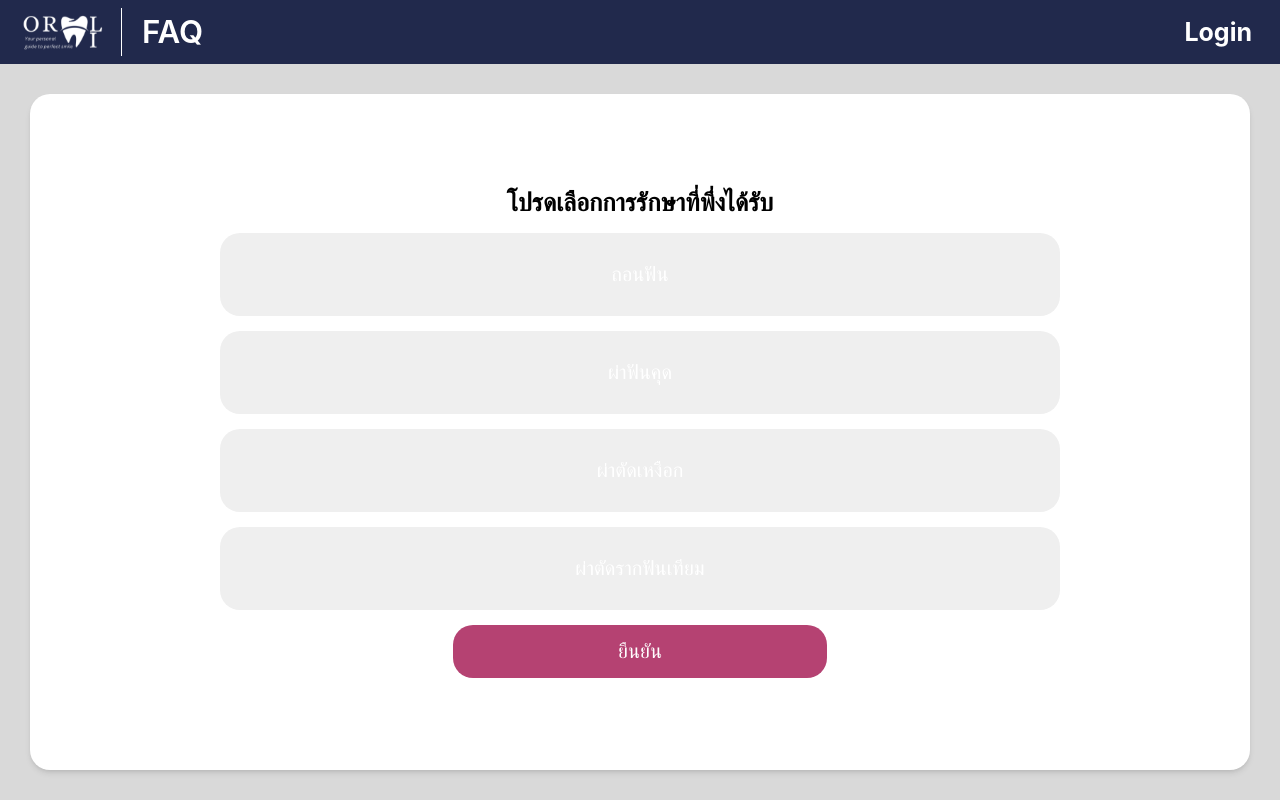
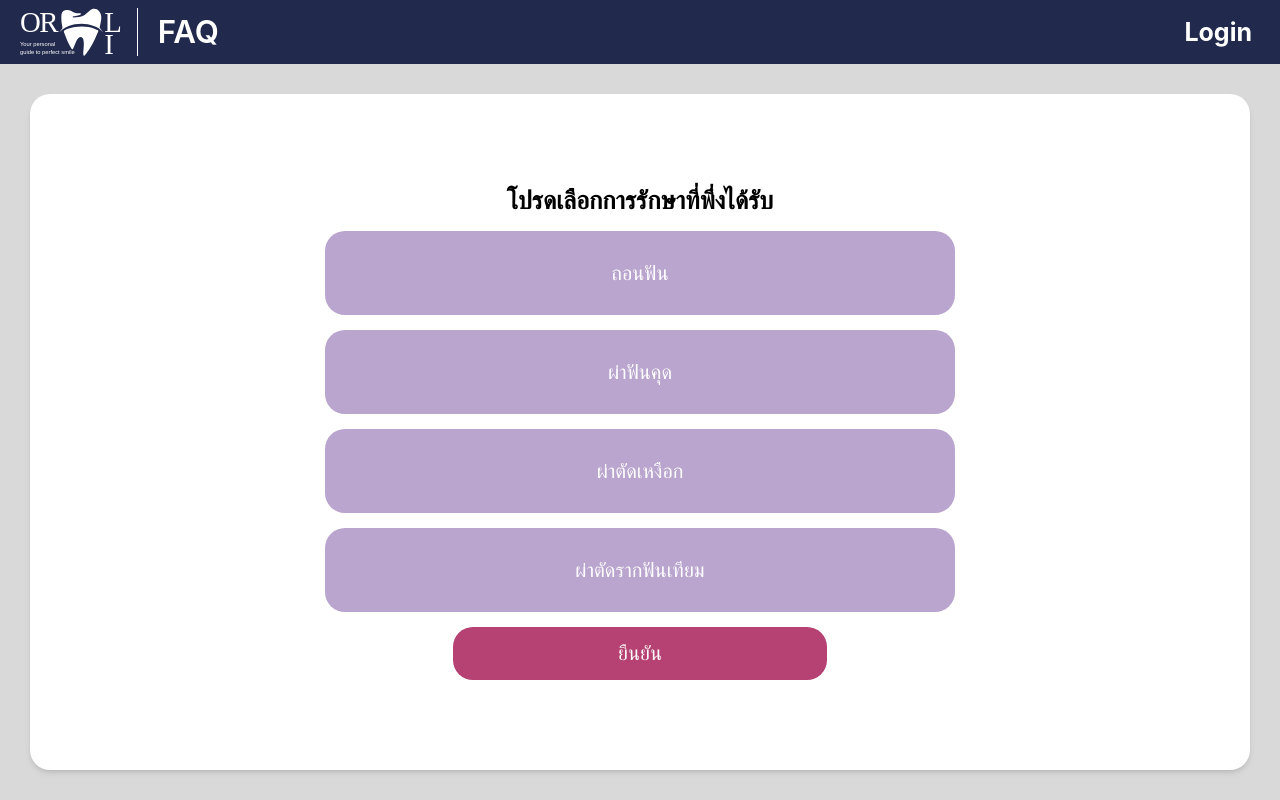
Before and after one commit to KhChanon/DENTAL-WEB-AI, a React (Create React App) app in the folder client/: page /addcase in a window 1280 px wide. Built offline with nearby package versions, Linux system fonts and the light colour scheme.

Commit message:
Add lightpurple color and update treatment selection UI change logo to real svg

```diff
--- a/client/src/pages/Addcase/Addcase.tsx
+++ b/client/src/pages/Addcase/Addcase.tsx
@@ -5,11 +5,11 @@ import { UserProp } from '../../interface/UserProp';
 import axios from 'axios';
 import config from '../../config/config.json';
 
+
 const Addcase = () => {
   const [auth, setAuth] = useState<boolean>(false);
   const userID = localStorage.getItem(`userID`);
   const [user, setUser] = useState<UserProp>();
-  const [selectedTreatment, setSelectedTreatment] = useState<string | null>();
 
   const getUser = async () => {
     try{
@@ -38,27 +38,55 @@ const Addcase = () => {
       <div className='flex flex-col h-full item-center justify-start px-[30px] py-[30px] overflow-hidden bg-[#D9D9D9]'>
         <div className='flex flex-col box-border h-full w-full rounded-xl justify-center items-center gap-[15px] py-[25px] px-[50px] bg-white shadow-md'>
           <div className='text-2xl font-bold'>โปรดเลือกการรักษาที่พึ่งได้รับ</div>
-          <button
-            className={`bg-${selectedTreatment === 'ถอนฟัน' ? '[#8660A9]' : '[#BAA5CE]'} text-white cursor-pointer hover:bg-[#8660A9] [border:none] py-[30px] rounded-xl text-xl w-3/4`}
-            onClick={() => setSelectedTreatment('ถอนฟัน')}
-          >ถอนฟัน
-          </button>
-          <button
-            className={`bg-${selectedTreatment === 'ผ่าฟันคุด' ? '[#8660A9]' : '[#BAA5CE]'} text-white cursor-pointer hover:bg-[#8660A9] [border:none] py-[30px] rounded-xl text-xl w-3/4`}
-            onClick={() => setSelectedTreatment('ผ่าฟันคุด')}
-          >ผ่าฟันคุด
-          </button>
-          <button
-            className={`bg-${selectedTreatment === 'ผ่าตัดเหงือก' ? '[#8660A9]' : '[#BAA5CE]'} text-white cursor-pointer hover:bg-[#8660A9] [border:none] py-[30px] rounded-xl text-xl w-3/4`}
-            onClick={() => setSelectedTreatment('ผ่าตัดเหงือก')}
-          >ผ่าตัดเหงือก
-          </button>
-          <button
-            className={`bg-${selectedTreatment === 'ผ่าตัดรากฟันเทียม' ? '[#8660A9]' : '[#BAA5CE]'} text-white cursor-pointer hover:bg-[#8660A9] [border:none] py-[30px] rounded-xl text-xl w-3/4`}
-            onClick={() => setSelectedTreatment('ผ่าตัดรากฟันเทียม')}
-          >ผ่าตัดรากฟันเทียม
-          </button>
-          <button className='bg-palevioletred text-white cursor-pointer [border:none] py-[15px] rounded-xl w-1/3 self-center text-xl'>ยืนยัน</button>
+          <div className='flex w-3/4 justify-center'>
+            <input
+              className='peer hidden'
+              name='การรักษา'
+              type='radio'
+              id='ถอนฟัน'
+            />
+            <label
+              htmlFor='ถอนฟัน'
+              className={`bg-lightpurple peer-checked:bg-purple text-white text-center cursor-pointer hover:bg-purple border-none py-[30px] rounded-xl text-xl w-3/4 select-none`}
+            >ถอนฟัน</label>
+          </div>
+          <div className='flex w-3/4 justify-center'>
+            <input
+              className='peer hidden'
+              name='การรักษา'
+              type='radio'
+              id='ผ่าฟันคุด'
+            />
+            <label
+              htmlFor='ผ่าฟันคุด'
+              className={`bg-lightpurple peer-checked:bg-purple text-white text-center cursor-pointer hover:bg-purple border-none py-[30px] rounded-xl text-xl w-3/4 select-none`}
+            >ผ่าฟันคุด</label>
+          </div>
+          <div className='flex w-3/4 justify-center'>
+            <input
+              className='peer hidden'
+              name='การรักษา'
+              type='radio'
+              id='ผ่าตัดเหงือก'
+            />
+            <label
+              htmlFor='ผ่าตัดเหงือก'
+              className={`bg-lightpurple peer-checked:bg-purple text-white text-center cursor-pointer hover:bg-purple border-none py-[30px] rounded-xl text-xl w-3/4 select-none`}
+            >ผ่าตัดเหงือก</label>
+          </div>
+          <div className='flex w-3/4 justify-center'>
+            <input
+              className='peer hidden'
+              name='การรักษา'
+              type='radio'
+              id='ผ่าตัดรากฟันเทียม'
+            />
+            <label
+              htmlFor='ผ่าตัดรากฟันเทียม'
+              className={`bg-lightpurple peer-checked:bg-purple text-white text-center cursor-pointer hover:bg-purple border-none py-[30px] rounded-xl text-xl w-3/4 select-none`}
+            >ผ่าตัดรากฟันเทียม</label>
+          </div>
+          <button className='bg-palevioletred active:bg-[#e875a5] text-white cursor-pointer border-none py-[15px] rounded-xl w-1/3 self-center text-xl select-none'>ยืนยัน</button>
         </div>
       </div>
     </div>
--- a/client/src/pages/Patientinfo/Patientinfo.tsx
+++ b/client/src/pages/Patientinfo/Patientinfo.tsx
@@ -54,14 +54,8 @@ const Patientinfo = () => {
             <b className="w-[25.5rem] relative flex items-center h-[2.94rem] shrink-0">
               ประวัติการรักษา
             </b>
-            <div className="w-[4.13rem] relative h-[2.08rem] text-center text-[1.5rem]">
-              {/* <div className='bg-[#a12d72] rounded-lg w-[40px] h-[40px] flex items-center'>
-                <img
-                className="cursor-pointer select-none w-[30px] h-[30px] "
-                alt=""
-                src={PlusIcon}
-                />
-              </div> */}
+            <div className="w-[4.13rem] relative h-[2.08rem] text-center text-[1.5rem]"onClick={() => {window.location.href = '/addcase'}}>
+
               <img
                 className="cursor-pointer select-none w-[20px] h-[20px] bg-[#a12d72] py-[10px] px-[25px] rounded-lg"
                 alt=""
--- a/client/tailwind.config.js
+++ b/client/tailwind.config.js
@@ -18,6 +18,7 @@ module.exports = {
           "200": "rgba(161, 122, 194, 0.57)",
         },
         black: "#000",
+        lightpurple: "#BAA5CE",
         purple: "#8660A9",
         green: "#57DA36",
         palevioletred: "#b54272",
```
Also changed, not shown: client/src/assets/Logo-Black.svg (added), client/src/assets/Logo.svg.
